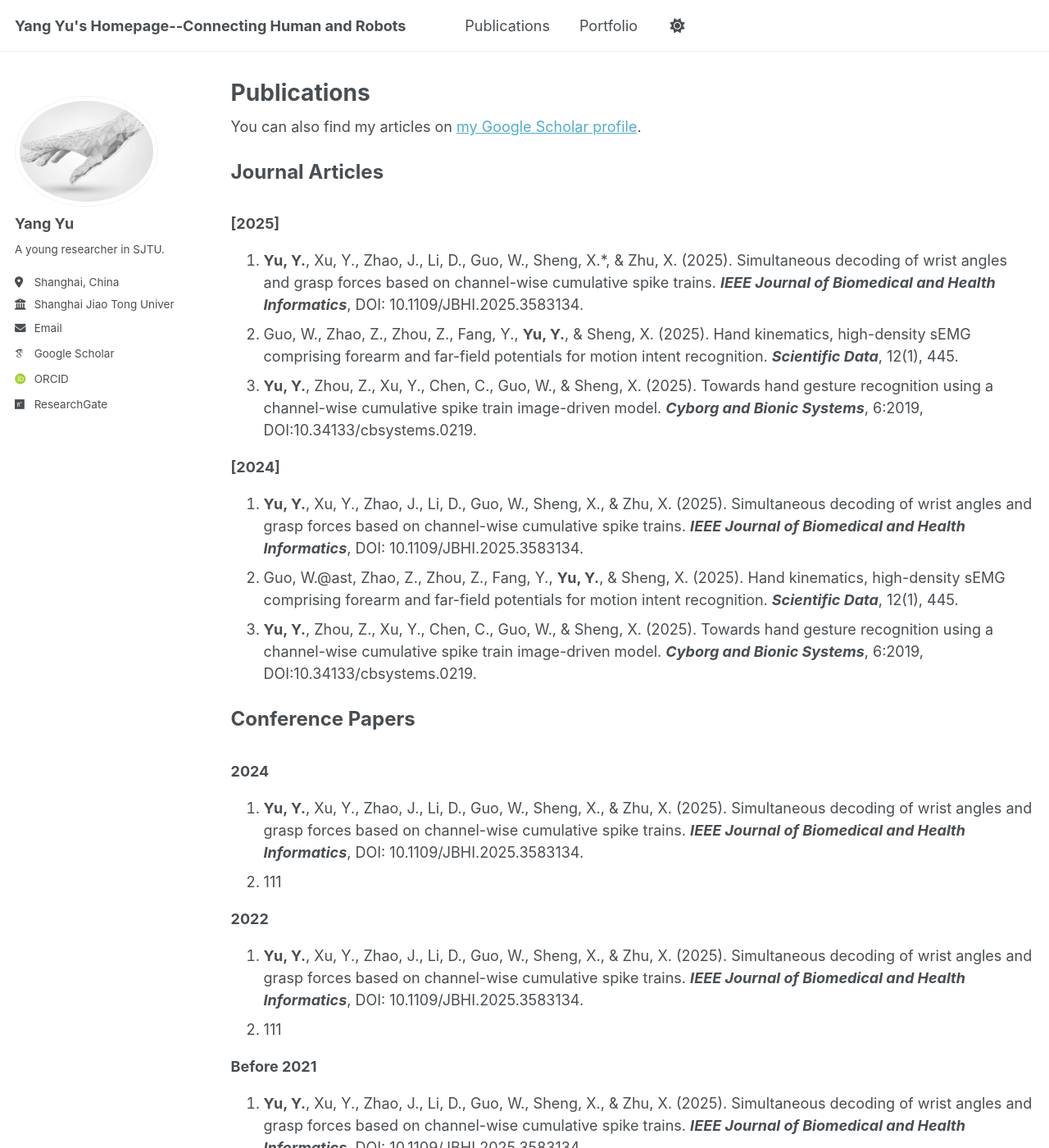
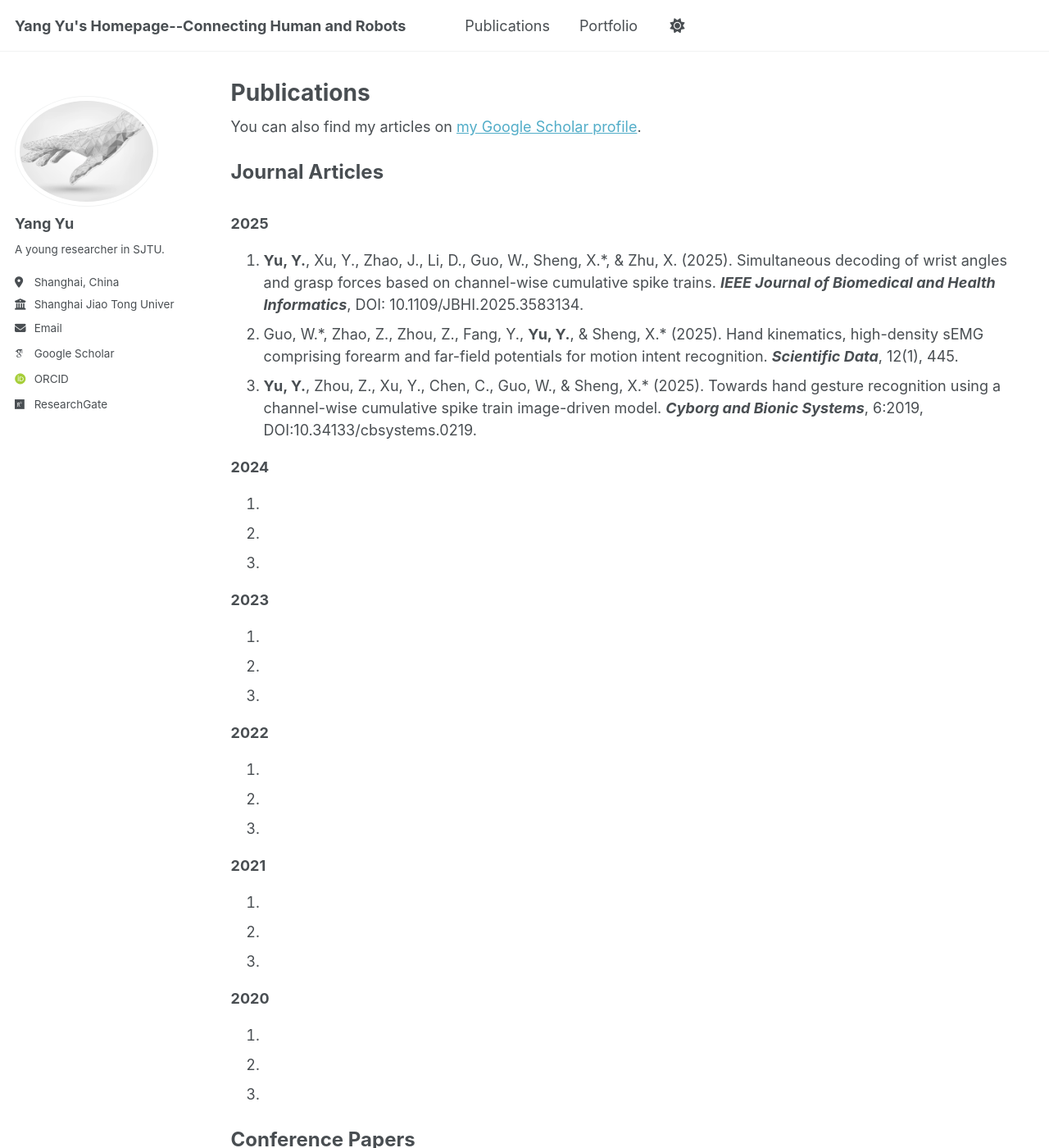
Before and after one commit to Yu-SJTUMRI/Yu-SJTUMRI.github.io, a Jekyll site: the page built from _pages/publications.html, in a window 1280 px wide and 1400 px high. Shown: the whole window at 82% size. Built offline with Jekyll 4.4.1, drawn with Linux system fonts in a browser that asks for light colours; some web fonts are replaced; a script that is not in the unit is left out; some of the changed text lies outside the part shown.

Commit message:
Update publications.html

```diff
--- a/_pages/publications.html
+++ b/_pages/publications.html
@@ -35,39 +35,74 @@ author_profile: true
 
 <p style="font-size: 24px;"><b>Journal Articles</b></p>
 
-<b>[2025]</b>
+<b>2025</b>
 <ol>
   <li><b>Yu, Y.</b>, Xu, Y., Zhao, J., Li, D., Guo, W., Sheng, X.*, & Zhu, X. (2025). Simultaneous decoding of wrist angles and grasp forces based on channel-wise cumulative spike trains. <i><b>IEEE Journal of Biomedical and Health Informatics</b></i>, DOI: 10.1109/JBHI.2025.3583134.</li>
-  <li>Guo, W., Zhao, Z., Zhou, Z., Fang, Y., <b>Yu, Y.</b>, & Sheng, X. (2025). Hand kinematics, high-density sEMG comprising forearm and far-field potentials for motion intent recognition. <i><b>Scientific Data</b></i>, 12(1), 445.</li>
-  <li><b>Yu, Y.</b>, Zhou, Z., Xu, Y., Chen, C., Guo, W., & Sheng, X. (2025). Towards hand gesture recognition using a channel-wise cumulative spike train image-driven model. <i><b>Cyborg and Bionic Systems</b></i>, 6:2019, DOI:10.34133/cbsystems.0219.</li>
+  <li>Guo, W.*, Zhao, Z., Zhou, Z., Fang, Y., <b>Yu, Y.</b>, & Sheng, X.* (2025). Hand kinematics, high-density sEMG comprising forearm and far-field potentials for motion intent recognition. <i><b>Scientific Data</b></i>, 12(1), 445.</li>
+  <li><b>Yu, Y.</b>, Zhou, Z., Xu, Y., Chen, C., Guo, W., & Sheng, X.* (2025). Towards hand gesture recognition using a channel-wise cumulative spike train image-driven model. <i><b>Cyborg and Bionic Systems</b></i>, 6:2019, DOI:10.34133/cbsystems.0219.</li>
 </ol>
 
 
-<b>[2024]</b>
+<b>2024</b>
 <ol>
-  <li><b>Yu, Y.</b>, Xu, Y., Zhao, J., Li, D., Guo, W., Sheng, X., & Zhu, X. (2025). Simultaneous decoding of wrist angles and grasp forces based on channel-wise cumulative spike trains. <i><b>IEEE Journal of Biomedical and Health Informatics</b></i>, DOI: 10.1109/JBHI.2025.3583134.</li>
-  <li>Guo, W.@ast, Zhao, Z., Zhou, Z., Fang, Y., <b>Yu, Y.</b>, & Sheng, X. (2025). Hand kinematics, high-density sEMG comprising forearm and far-field potentials for motion intent recognition. <i><b>Scientific Data</b></i>, 12(1), 445.</li>
-  <li><b>Yu, Y.</b>, Zhou, Z., Xu, Y., Chen, C., Guo, W., & Sheng, X. (2025). Towards hand gesture recognition using a channel-wise cumulative spike train image-driven model. <i><b>Cyborg and Bionic Systems</b></i>, 6:2019, DOI:10.34133/cbsystems.0219.</li>
+  <li></li>
+  <li></li>
+  <li></li>
+</ol>
+
+
+<b>2023</b>
+<ol>
+  <li></li>
+  <li></li>
+  <li></li>
+</ol>
+
+
+<b>2022</b>
+<ol>
+  <li></li>
+  <li></li>
+  <li></li>
+</ol>
+
+
+<b>2021</b>
+<ol>
+  <li></li>
+  <li></li>
+  <li></li>
+</ol>
+
+
+<b>2020</b>
+<ol>
+  <li></li>
+  <li></li>
+  <li></li>
 </ol>
 
 <p style="font-size: 24px;"><b>Conference Papers</b></p>
 
 <b>2024</b>
 <ol>
-  <li><b>Yu, Y.</b>, Xu, Y., Zhao, J., Li, D., Guo, W., Sheng, X., & Zhu, X. (2025). Simultaneous decoding of wrist angles and grasp forces based on channel-wise cumulative spike trains. <i><b>IEEE Journal of Biomedical and Health Informatics</b></i>, DOI: 10.1109/JBHI.2025.3583134.</li>
-  <li>111</li>
+  <li></li>
+  <li></li>
+  <li></li>
 </ol>
 
 
 <b>2022</b>
 <ol>
-  <li><b>Yu, Y.</b>, Xu, Y., Zhao, J., Li, D., Guo, W., Sheng, X., & Zhu, X. (2025). Simultaneous decoding of wrist angles and grasp forces based on channel-wise cumulative spike trains. <i><b>IEEE Journal of Biomedical and Health Informatics</b></i>, DOI: 10.1109/JBHI.2025.3583134.</li>
-  <li>111</li>
+  <li></li>
+  <li></li>
+  <li></li>
 </ol>
 
 
 <b>Before 2021</b>
 <ol>
-  <li><b>Yu, Y.</b>, Xu, Y., Zhao, J., Li, D., Guo, W., Sheng, X., & Zhu, X. (2025). Simultaneous decoding of wrist angles and grasp forces based on channel-wise cumulative spike trains. <i><b>IEEE Journal of Biomedical and Health Informatics</b></i>, DOI: 10.1109/JBHI.2025.3583134.</li>
-  <li>111</li>
+  <li></li>
+  <li></li>
+  <li></li>
 </ol>
```
